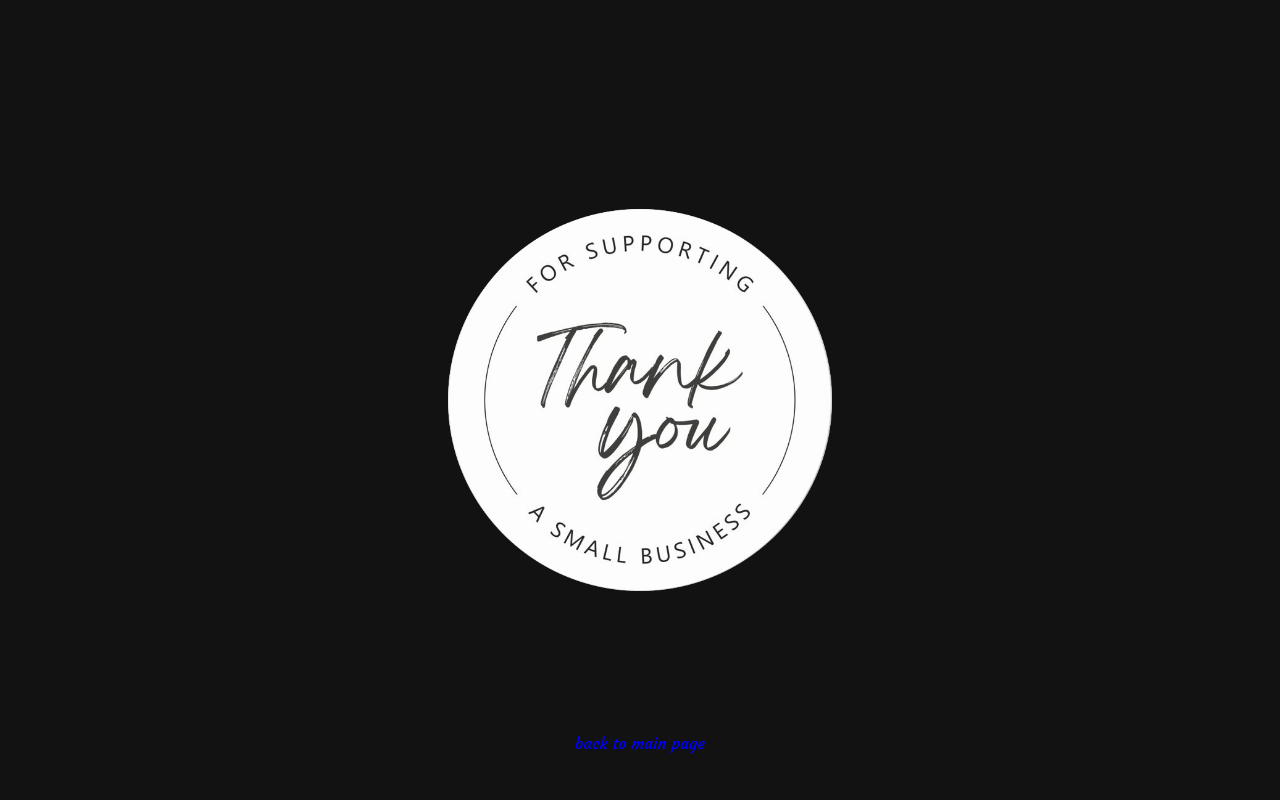
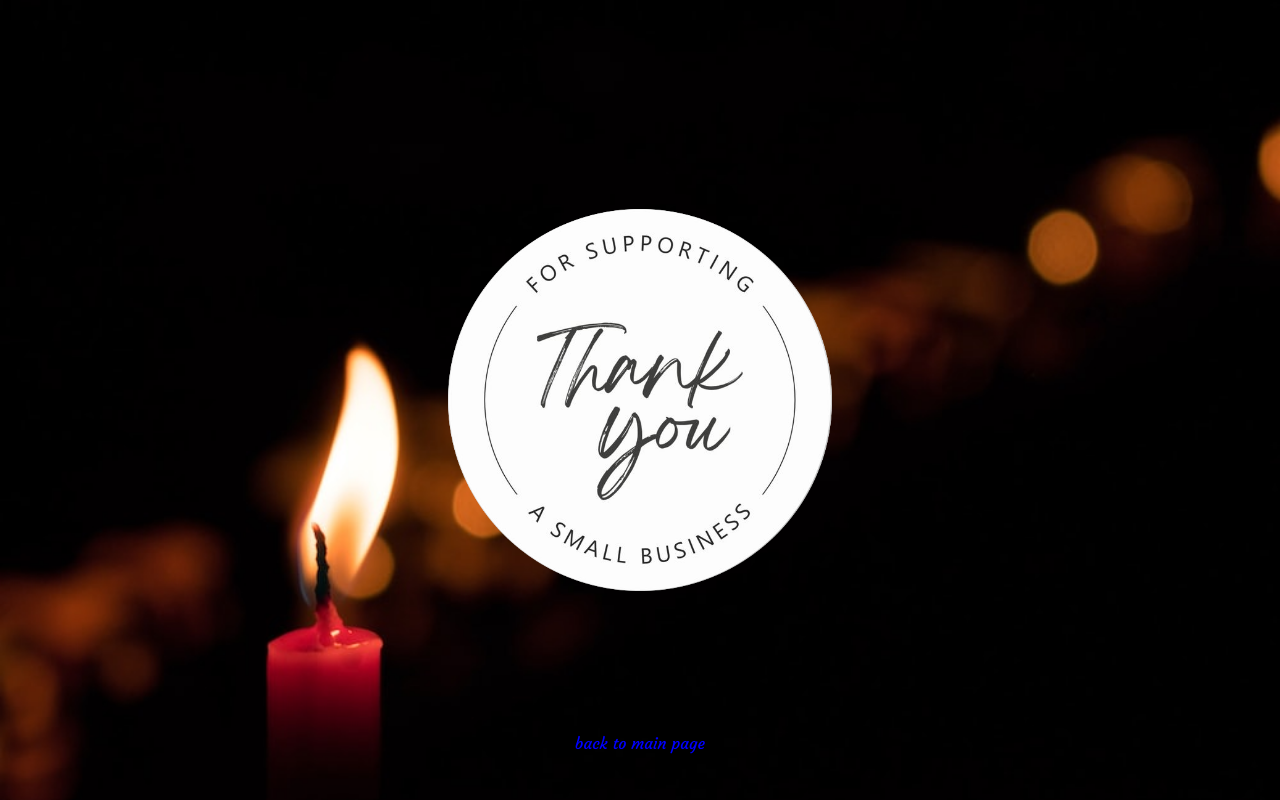
Before and after one commit to samuel-santos91/e-commerce-app, a React (Vite) app: page /completed in a window 1280 px wide. Built offline with nearby package versions, Linux system fonts and the light colour scheme; no server answers; the database is empty; a web font is replaced by a local one.

Commit message:
changes bg image complete purchase

```diff
--- a/src/pages/PurchaseFinished/PurchaseFinished.jsx
+++ b/src/pages/PurchaseFinished/PurchaseFinished.jsx
@@ -1,12 +1,12 @@
 import { Link } from "react-router-dom";
 
-import image from "../../assets/images/completed.png";
+import logo from "../../assets/images/completed.png";
 import styles from "./PurchaseFinished.module.scss";
 
 const PurchaseFinished = () => {
   return (
     <main className={styles["main-section"]}>
-      <img className={styles["main-section__img"]} src={image} alt="thank you for supporting a small business" />
+      <img className={styles["main-section__img"]} src={logo} alt="thank you for supporting a small business" />
       <Link className={styles["main-section__back"]} to="/">back to main page</Link>
     </main>
   );
--- a/src/pages/PurchaseFinished/PurchaseFinished.module.scss
+++ b/src/pages/PurchaseFinished/PurchaseFinished.module.scss
@@ -11,7 +11,10 @@
   flex-direction: column;
   align-items: center;
   justify-content: center;
-  background-color: rgb(18, 18, 18);
+  background-image: url("../../assets/images/purchase-finished-bg.jpeg");
+  background-repeat: no-repeat;
+  background-size: cover;
+  background-color: black;
 
   &__img {
     width: 30%;
```
Also changed, not shown: src/assets/images/purchase-finished-bg.jpeg (added).
